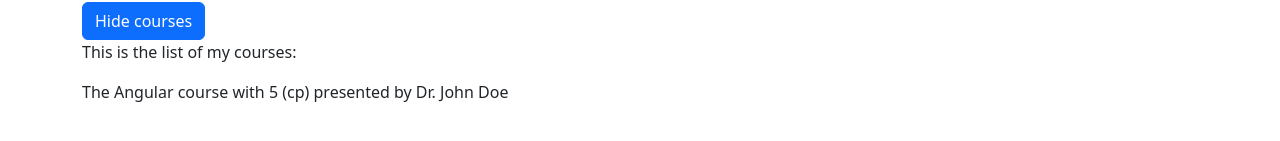
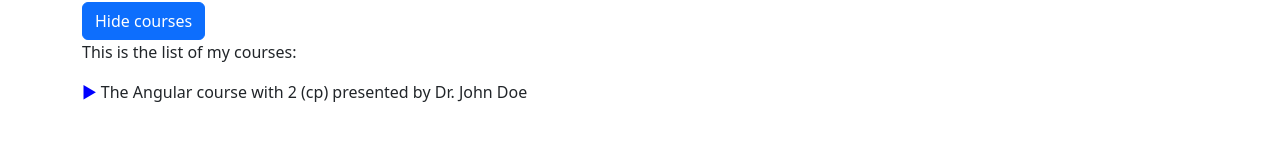
Before and after one commit to m-mehabadi/angular-udemy-course, an Angular app in the folder test-app/: page / in a window 1280 px wide. Both pictures are taken after a click on the button "Show courses". Shown: the part 277-418 px from the top of the page. Built offline with nearby package versions, Linux system fonts and the light colour scheme.

Commit message:
Style binding using ngStyle on course component

```diff
--- a/test-app/src/app/course/course.component.html
+++ b/test-app/src/app/course/course.component.html
@@ -1 +1,3 @@
-<p>The {{courseName}} course with {{courseCreditPoints}} (cp) presented by {{courseInstuctor}}</p>
+<p>
+    <span [ngStyle]="{ color: getColor() }">&#9658;</span> The {{ courseName }} course with {{ courseCreditPoints }} (cp) presented by {{ courseInstuctor }}
+</p>
--- a/test-app/src/app/course/course.component.ts
+++ b/test-app/src/app/course/course.component.ts
@@ -7,6 +7,15 @@ import { Component } from '@angular/core';
 })
 export class CourseComponent {
   courseName = 'Angular';
-  courseCreditPoints = 5;
+  courseCreditPoints = 2;
   courseInstuctor = 'Dr. John Doe';
+
+  getColor() {
+    if (this.courseCreditPoints > 3) {
+      return 'green';
+    }
+    else {
+      return 'blue';
+    }
+  }
 }
```
